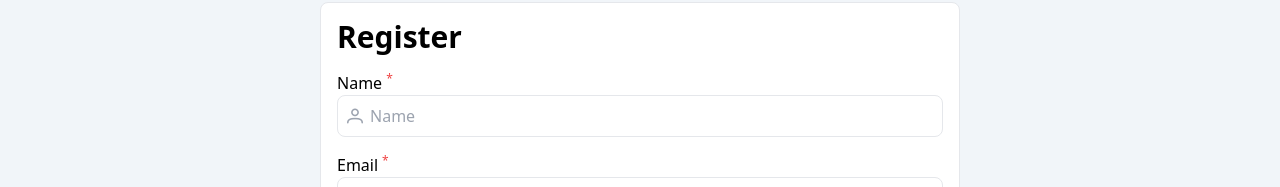
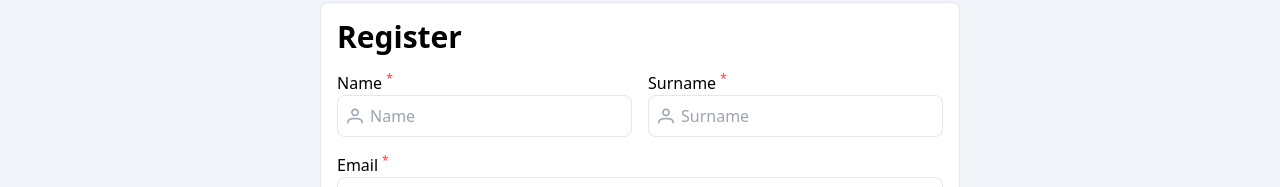
Before and after one commit to biletweb/Auth-system, a Vue app: page /register in a window 1280 px wide. Shown: the part 171-358 px from the top of the page. Built offline with nearby package versions, Linux system fonts and the light colour scheme.

Commit message:
добавлено фамилию при регистрации

```diff
--- a/src/views/auth/RegisterView.vue
+++ b/src/views/auth/RegisterView.vue
@@ -3,7 +3,8 @@
     <div class="card sm:w-12/12 mx-auto rounded-lg border bg-white p-4 lg:w-6/12">
       <span class="text-3xl font-bold">Register</span>
       <form @submit.prevent="register">
-        <div class="relative my-4">
+        <div class="my-4 grid grid-cols-2 gap-4">
+          <div class="relative">
             <label for="name">Name<sup class="ms-1 text-red-500">*</sup></label>
             <div class="absolute left-2.5 top-[34px] text-gray-400">
               <i class="pi pi-user"></i>
@@ -16,6 +17,21 @@
               placeholder="Name"
               class="w-full rounded-lg border p-2 pl-8 focus:border-blue-500 focus:outline-none"
             />
+          </div>
+          <div class="relative">
+            <label for="surname">Surname<sup class="ms-1 text-red-500">*</sup></label>
+            <div class="absolute left-2.5 top-[34px] text-gray-400">
+              <i class="pi pi-user"></i>
+            </div>
+            <input
+              v-model="data.user.surname"
+              type="text"
+              name="surname"
+              id="surname"
+              placeholder="Surname"
+              class="w-full rounded-lg border p-2 pl-8 focus:border-blue-500 focus:outline-none"
+            />
+          </div>
         </div>
         <div class="relative my-4">
           <label for="email">Email<sup class="ms-1 text-red-500">*</sup></label>
@@ -91,6 +107,7 @@ const data = reactive({
   loading: false,
   user: {
     name: '',
+    surname: '',
     email: '',
     password: '',
     password_confirmation: '',
```
Lines whose indentation alone changed are shown as unchanged.
